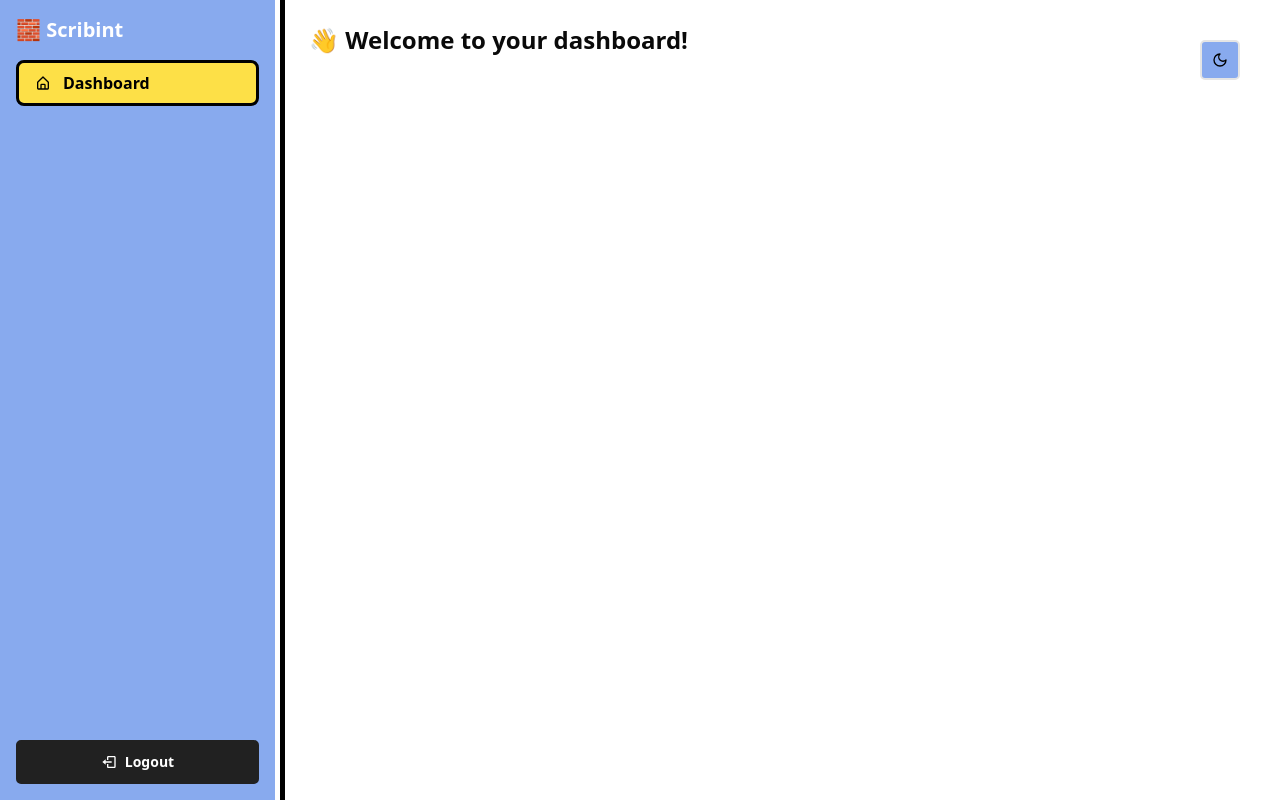
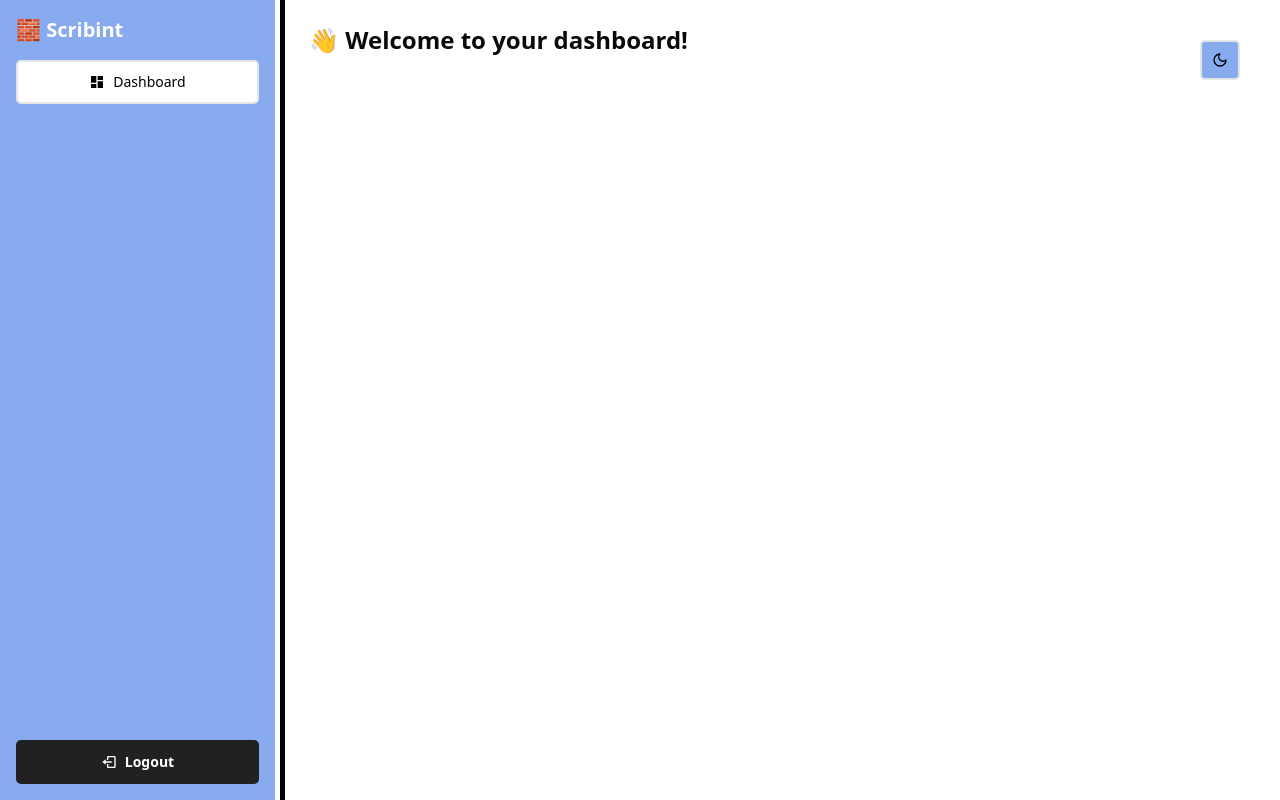
Before and after one commit to afnanhussain2002/read-podcast, a Next.js app: page /dashboard in a window 1280 px wide. Built offline with nearby package versions, Linux system fonts and the light colour scheme.

Commit message:
design the dashboard link

```diff
--- a/components/Sidebar.tsx
+++ b/components/Sidebar.tsx
@@ -1,9 +1,11 @@
 'use client';
 
 import { useState } from 'react';
-import { BiHomeAlt, BiLogOut } from 'react-icons/bi';
+import { BiLogOut } from 'react-icons/bi';
+import { MdDashboard } from "react-icons/md";
 import { Button } from './ui/button';
 import { signOut } from 'next-auth/react';
+import Link from 'next/link';
 
 const Sidebar = () => {
   const [sidebarOpen, setSidebarOpen] = useState(true);
@@ -24,7 +26,7 @@ const Sidebar = () => {
       >
         <div className="text-xl font-extrabold mb-4">🧱 Scribint</div>
 
-        <NavItem icon={<BiHomeAlt />} label="Dashboard" />
+        <Link href="/dashboard" ><Button size={"lg"} variant={"neutral"}className='w-full bg-white'> <MdDashboard/> Dashboard</Button></Link>
 
         <Button size={"lg"} className="mt-auto bg-secondaryBlack  border-secondaryBlack font-bold" onClick={() => signOut()}> <BiLogOut /> Logout</Button>
       </aside>
```
